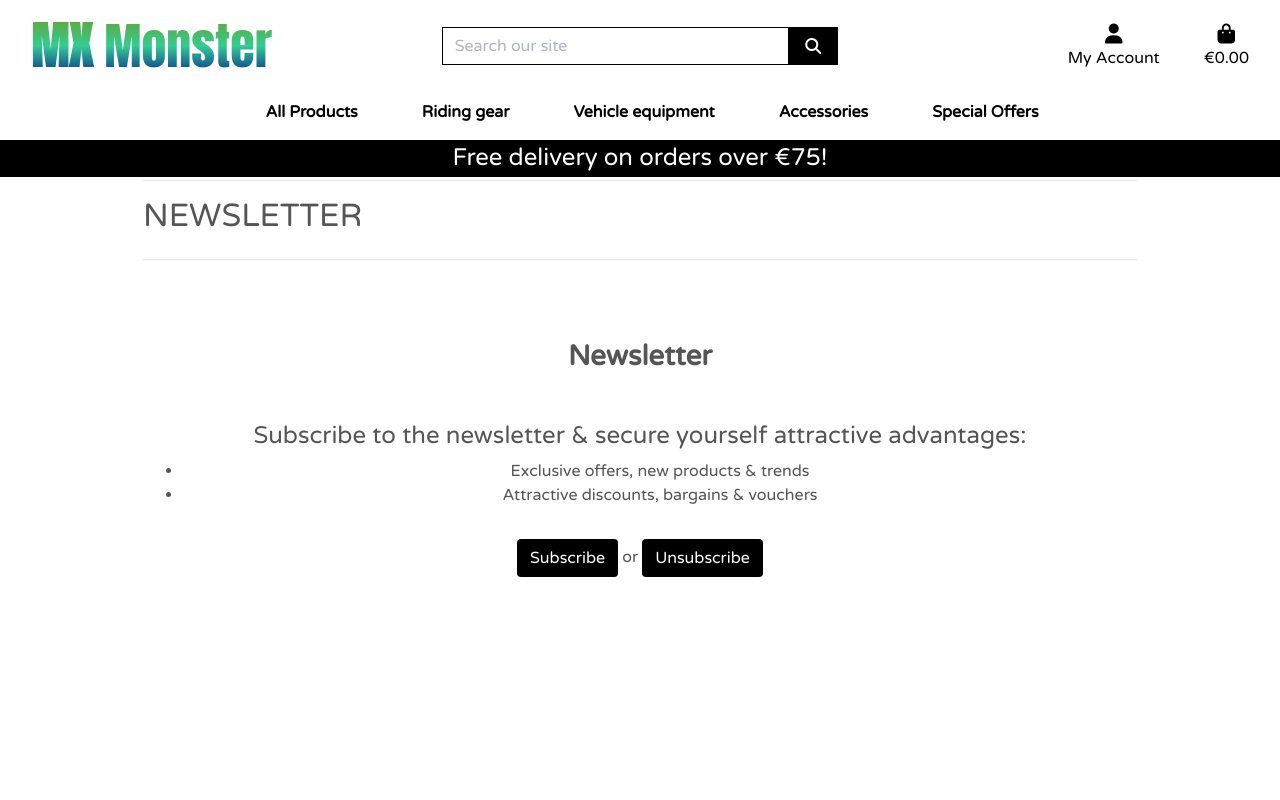
After one commit to kwalczak80/mx-monster, a Django app: template templates/newsletter/newsletter_subscription.html in a window 1280 px wide. The commit adds this page. Run offline with Django 3.2, Linux system fonts and the light colour scheme; the template is opened without the code that fills it, so the values that code supplies are empty; parts of the project's set-up code (start-up, migrations or seed data) failed here and were passed over; some libraries are stand-ins or nearby versions.

Commit message:
Create newsletter subscription template

```diff
--- a/newsletter/views.py
+++ b/newsletter/views.py
@@ -1,5 +1,6 @@
 def newsletter_subscribe(request):
-    """ A view to display newsletter
+    """
+    A view to display newsletter
 	subscription page
     """
     return render(request, 'newsletter/newsletter_subscription.html')
--- /dev/null
+++ b/templates/newsletter/newsletter_subscription.html
@@ -0,0 +1,42 @@
+{% extends 'base.html' %}
+{% load static %}
+{% block page_header %}
+<div class="container header-container">
+    <div class="row">
+        <div class="col"></div>
+    </div>
+</div>
+{% endblock %}
+{% block content %}
+<div class="overlay"></div>
+<div class="container footer-padding">
+    <div class="row">
+        <div class="col">
+            <hr>
+            <h2 class="logo-font mb-4">NEWSLETTER</h2>
+            <hr>
+        </div>
+    </div>
+</div>
+
+<div class="container mb-2">
+    <div class="row">
+        <div class="col text-center mt-3">
+            <!-- message to user -->
+            <h3 class="my-sm-2 my-md-3 my-lg-5 text-center font-weight-bold">Newsletter</h3>
+                <h4>Subscribe to the newsletter & secure yourself attractive advantages:</h4>
+		<ul>
+		<li>Exclusive offers, new products & trends</li>
+		<li>Attractive discounts, bargains & vouchers</li>
+                </ul>
+		<div class="py-3">
+                    <!-- subscribe -->
+                    <a class="btn btn-black" href="{% url 'newsletter_signup' %}" aria-label="Subscribe">Subscribe</a>
+                    or
+                    <!-- unsubscribe -->
+                    <a class="btn btn-black" href="{% url 'newsletter_unsubscribe' %}" aria-label="Unsubscribe">Unsubscribe</a>
+                </div>
+        </div>
+    </div>
+</div>
+{% endblock %}
```
Also changed, not shown: templates/partials/_footer.html (+1 -6 lines).
